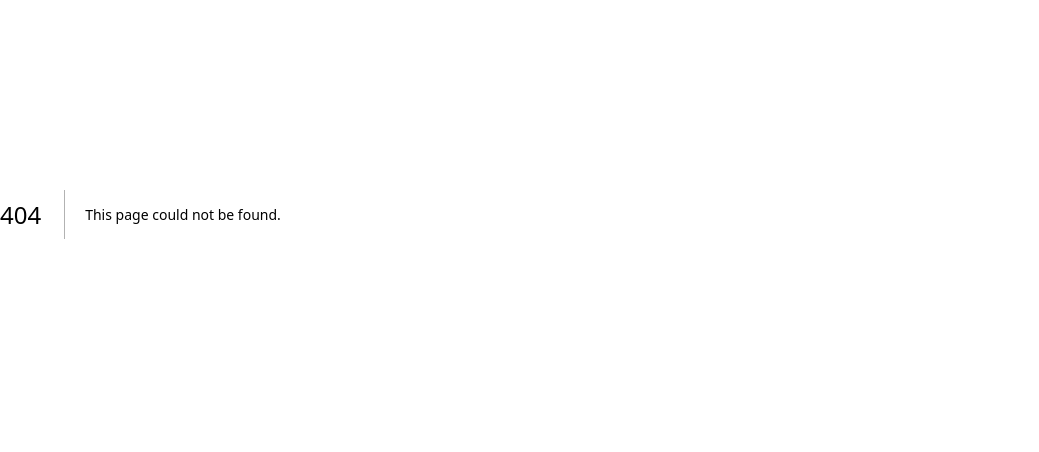
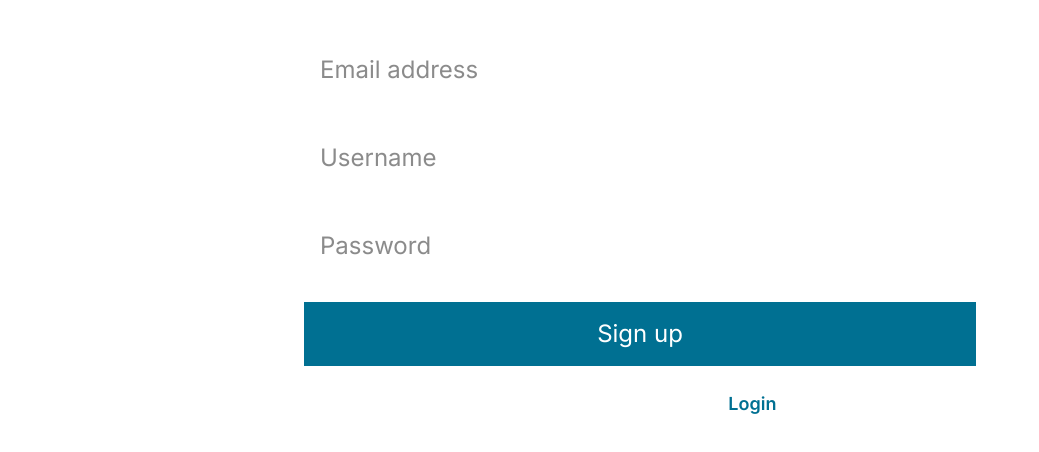
Before and after one commit to littlesluggerboi/blog-api-admin, a Next.js app: page /signup in a window 1280 px wide. Before the commit this address had no page. Shown: the part 186-638 px from the top of the page, without its empty margins (0-1039 px from the left). Built offline with nearby package versions, Linux system fonts and the light colour scheme; no server answers; a web font is replaced by a local one.

Commit message:
Added a signup page.

```diff
--- /dev/null
+++ b/src/app/(full_screen_layout)/signup/page.tsx
@@ -0,0 +1,73 @@
+"use client"
+import icons from "@/static_resources/icons";
+import Link from "next/link";
+import { signup } from "@/app/actions/signup";
+import { useActionState } from "react";
+import Spinner from "@/partials/spinner";
+export default function Signup() {
+  const [state, action, pending] = useActionState(signup, undefined);
+  return (
+    <div className="mx-4 py-24">
+      <title>A Blogs | Sign up</title>
+      <div className="flex items-center justify-center">
+        <div className="w-24">{icons.get("logo")}</div>
+        <h1 className="text-white font-heading text-6xl font-bold">Blogs</h1>
+      </div>
+      {state?.message && <p className="font-heading text-red-500 text-center text-2xl">{state.message}</p>}
+      <form
+        action={action}
+        className="grid gap-6 max-w-2xl m-auto mt-8 font-text"
+      >
+        <div>
+          <input
+            className="bg-white text-2xl w-full p-4 rounded-sm focus:outline-white focus:outline-offset-4"
+            type="email"
+            id="email"
+            name="email"
+            placeholder="Email address"
+            autoFocus
+            required
+          />
+          {state?.errors?.email && (
+            <p className="text-red-500">* {state.errors.email}</p>
+          )}
+        </div>
+        <div>
+          <input
+            className="bg-white text-2xl w-full p-4 rounded-sm focus:outline-white focus:outline-offset-4"
+            type="text"
+            id="username"
+            name="username"
+            placeholder="Username"
+          />
+          {state?.errors?.username && (
+            <p className="text-red-500">* {state.errors.username}</p>
+          )}
+        </div>
+        <div>
+          <input
+            className="bg-white text-2xl p-4 w-full rounded-sm focus:outline-white focus:outline-offset-4"
+            type="password"
+            id="password"
+            name="password"
+            placeholder="Password"
+            minLength={8}
+            required
+          />
+          {state?.errors?.password && (
+            <p className="text-red-500">* {state.errors.password}</p>
+          )}
+        </div>
+        <button className="text-2xl p-4 text-white bg-(--color-light) hover:opacity-90 flex justify-center items-center gap-2">
+          Sign up {pending && <Spinner width="18" height="18" />}
+        </button>
+        <p className="text-lg text-center font-text text-white">
+          Already have an account?{" "}
+          <Link href="login" className="text-(--color-light) font-semibold">
+            Login
+          </Link>
+        </p>
+      </form>
+    </div>
+  );
+}
```
